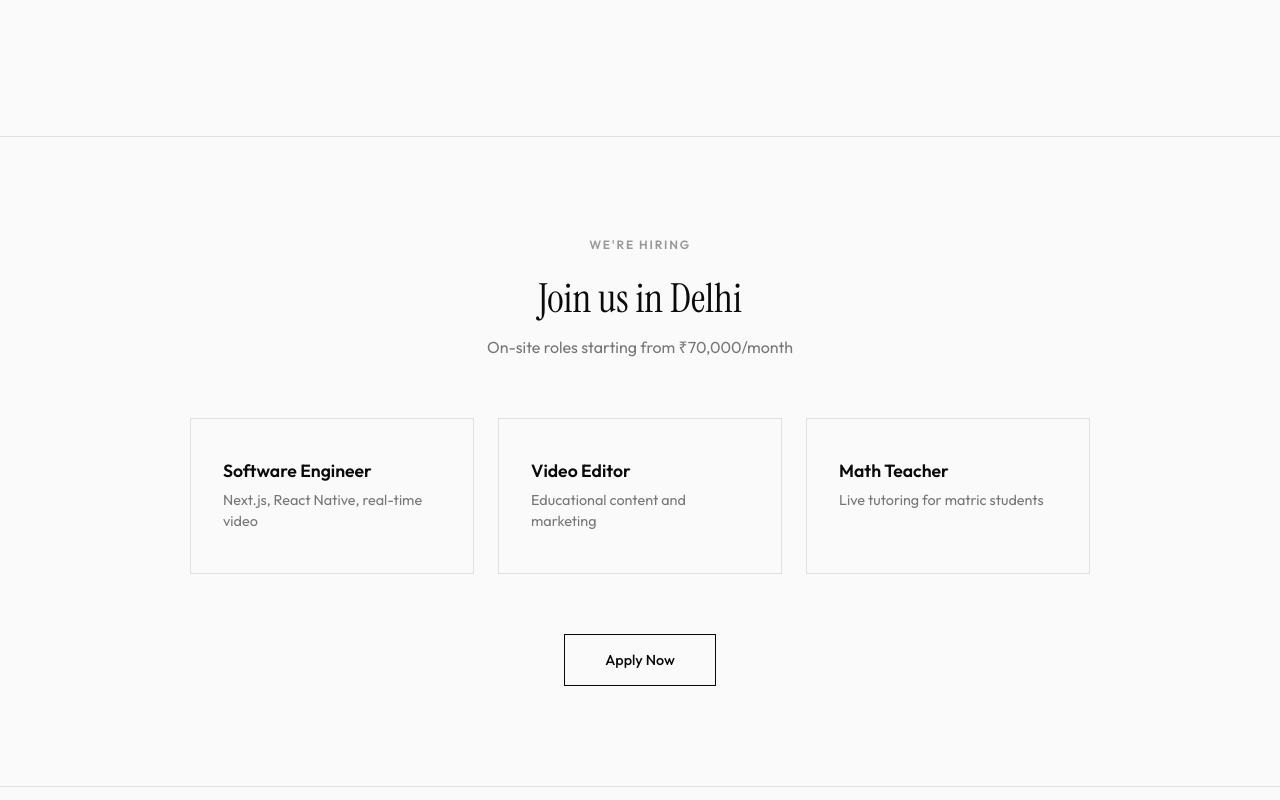
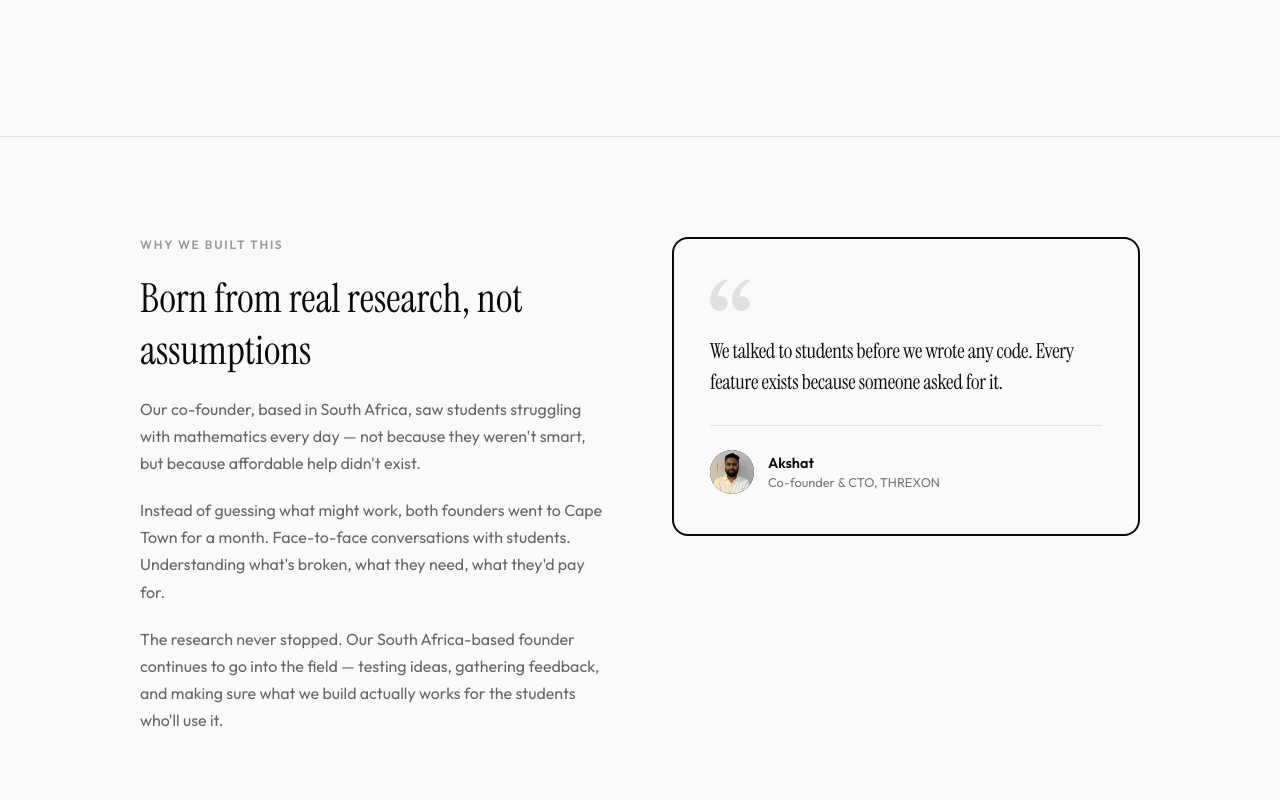
Before and after one commit to drifter089/TREXON-COMPANY, a Next.js app: page /about in a window 1280 px wide. Shown: the part 2560-3360 px from the top of the page. Built offline with nearby package versions, Linux system fonts and the light colour scheme.

Commit message:
Add Founder Story section with quote card
Two-column layout with research story on the left and a styled
quote card from Akshat on the right with rounded border.

Co-Authored-By: Claude Opus 4.6 <noreply@anthropic.com>

```diff
--- a/app/about/about.module.css
+++ b/app/about/about.module.css
@@ -194,6 +194,85 @@
   font-size: 0.9rem;
   color: var(--gray-600);
   line-height: 1.6;
+}
+
+/* Founder Story */
+.founderInner {
+  max-width: 1000px;
+  margin: 0 auto;
+  display: grid;
+  grid-template-columns: 1fr 1fr;
+  gap: 64px;
+  align-items: start;
+  text-align: left;
+}
+
+.founderStory {
+  text-align: left;
+}
+
+.founderText {
+  font-family: var(--sans);
+  font-size: 1rem;
+  color: var(--gray-600);
+  line-height: 1.7;
+  margin-top: 20px;
+}
+
+.founderQuote {
+  padding: 40px 36px;
+  border: 2px solid var(--black);
+  border-radius: 16px;
+  position: sticky;
+  top: 120px;
+}
+
+.quoteMark {
+  margin-bottom: 20px;
+}
+
+.quoteText {
+  font-family: var(--serif);
+  font-size: 1.3rem;
+  font-weight: 400;
+  color: var(--black);
+  line-height: 1.5;
+  letter-spacing: -0.01em;
+}
+
+.quoteAuthor {
+  display: flex;
+  align-items: center;
+  gap: 14px;
+  margin-top: 28px;
+  padding-top: 24px;
+  border-top: 1px solid var(--gray-200);
+}
+
+.quoteAvatar {
+  width: 44px;
+  height: 44px;
+  border-radius: 50%;
+  background: var(--black);
+  position: relative;
+  overflow: hidden;
+  flex-shrink: 0;
+}
+
+.quoteName {
+  font-family: var(--sans);
+  font-size: 0.9rem;
+  font-weight: 600;
+  color: var(--black);
+  display: block;
+}
+
+.quoteRole {
+  font-family: var(--sans);
+  font-size: 0.8rem;
+  color: var(--gray-500);
+  display: block;
+  margin-top: 2px;
 }
 
 /* Circle Process */
@@ -435,6 +514,15 @@
     transform: none;
   }
 
+  .founderInner {
+    grid-template-columns: 1fr;
+    gap: 40px;
+  }
+
+  .founderQuote {
+    position: static;
+  }
+
   .rolesGrid {
     grid-template-columns: 1fr;
   }
--- a/app/about/page.tsx
+++ b/app/about/page.tsx
@@ -165,6 +165,53 @@ export default function AboutPage() {
           </div>
         </section>
 
+        {/* Founder Story */}
+        <section className={styles.section}>
+          <div className={styles.founderInner}>
+            <div className={styles.founderStory}>
+              <span className={styles.eyebrow}>Why We Built This</span>
+              <h2 className={styles.sectionTitle}>
+                Born from real research, not assumptions
+              </h2>
+              <p className={styles.founderText}>
+                Our co-founder, based in South Africa, saw students struggling
+                with mathematics every day — not because they weren't smart, but
+                because affordable help didn't exist.
+              </p>
+              <p className={styles.founderText}>
+                Instead of guessing what might work, both founders went to Cape
+                Town for a month. Face-to-face conversations with students.
+                Understanding what's broken, what they need, what they'd pay for.
+              </p>
+              <p className={styles.founderText}>
+                The research never stopped. Our South Africa-based founder
+                continues to go into the field — testing ideas, gathering
+                feedback, and making sure what we build actually works for the
+                students who'll use it.
+              </p>
+            </div>
+
+            <div className={styles.founderQuote}>
+              <svg className={styles.quoteMark} width="40" height="32" viewBox="0 0 40 32" fill="none">
+                <path d="M0 20.8C0 27.2 3.6 32 9.6 32c4.4 0 8-3.2 8-7.6 0-4-3.2-7.2-7.2-7.2-1.2 0-2 .4-2.8.8 0-6 4.4-12.8 10.4-16L14.8 0C5.6 4.8 0 12.8 0 20.8zm22 0c0 6.4 3.6 11.2 9.6 11.2 4.4 0 8-3.2 8-7.6 0-4-3.2-7.2-7.2-7.2-1.2 0-2 .4-2.8.8 0-6 4.4-12.8 10.4-16L36.8 0C27.6 4.8 22 12.8 22 20.8z" fill="var(--gray-200)" />
+              </svg>
+              <p className={styles.quoteText}>
+                We talked to students before we wrote any code. Every feature
+                exists because someone asked for it.
+              </p>
+              <div className={styles.quoteAuthor}>
+                <div className={styles.quoteAvatar}>
+                  <Image src="/akshat.jpeg" alt="Akshat" fill className={styles.avatarImage} style={{ objectPosition: 'center 15%', transform: 'scale(1.8)' }} />
+                </div>
+                <div>
+                  <span className={styles.quoteName}>Akshat</span>
+                  <span className={styles.quoteRole}>Co-founder & CTO, THREXON</span>
+                </div>
+              </div>
+            </div>
+          </div>
+        </section>
+
         {/* What We Need */}
         <section className={styles.section}>
           <div className={styles.sectionInner}>
```
